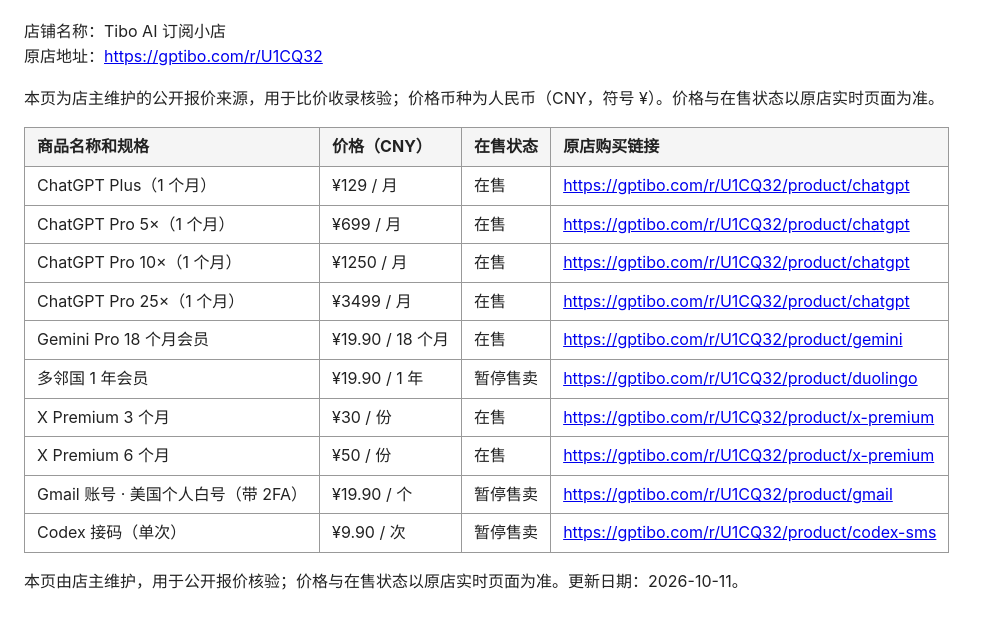
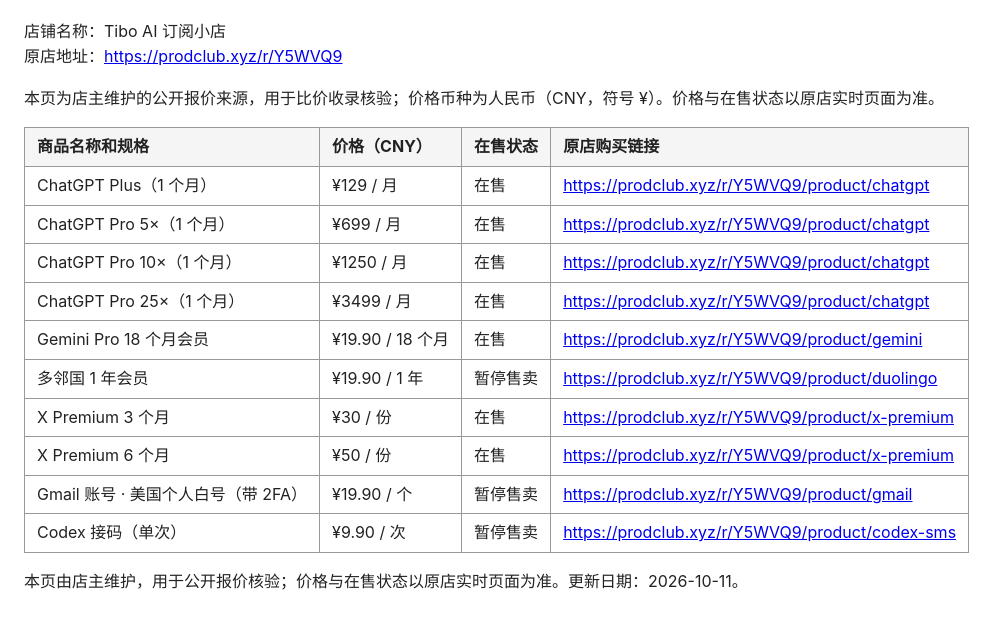
Before and after one commit to Cocos666a/tibo-price, a plain HTML site: page index.html in a window 1280 px wide. Shown: the part 78-706 px from the top of the page, without its empty margins (0-1008 px from the left). Drawn offline with Linux system fonts and the light colour scheme.

Commit message:
Add files via upload

```diff
--- a/index.html
+++ b/index.html
@@ -15,23 +15,23 @@ th{background:#f5f5f5}
 <body>
 <h1>Tibo AI 订阅 · 公开价目页</h1>
 <p>店铺名称：Tibo AI 订阅小店<br>
-原店地址：<a href="https://gptibo.com/r/U1CQ32">https://gptibo.com/r/U1CQ32</a></p>
+原店地址：<a href="https://prodclub.xyz/r/Y5WVQ9">https://prodclub.xyz/r/Y5WVQ9</a></p>
 <p>本页为店主维护的公开报价来源，用于比价收录核验；价格币种为人民币（CNY，符号 ¥）。价格与在售状态以原店实时页面为准。</p>
 <table>
 <thead>
 <tr><th>商品名称和规格</th><th>价格（CNY）</th><th>在售状态</th><th>原店购买链接</th></tr>
 </thead>
 <tbody>
-<tr><td>ChatGPT Plus（1 个月）</td><td>¥129 / 月</td><td>在售</td><td><a href="https://gptibo.com/r/U1CQ32/product/chatgpt">https://gptibo.com/r/U1CQ32/product/chatgpt</a></td></tr>
-<tr><td>ChatGPT Pro 5×（1 个月）</td><td>¥699 / 月</td><td>在售</td><td><a href="https://gptibo.com/r/U1CQ32/product/chatgpt">https://gptibo.com/r/U1CQ32/product/chatgpt</a></td></tr>
-<tr><td>ChatGPT Pro 10×（1 个月）</td><td>¥1250 / 月</td><td>在售</td><td><a href="https://gptibo.com/r/U1CQ32/product/chatgpt">https://gptibo.com/r/U1CQ32/product/chatgpt</a></td></tr>
-<tr><td>ChatGPT Pro 25×（1 个月）</td><td>¥3499 / 月</td><td>在售</td><td><a href="https://gptibo.com/r/U1CQ32/product/chatgpt">https://gptibo.com/r/U1CQ32/product/chatgpt</a></td></tr>
-<tr><td>Gemini Pro 18 个月会员</td><td>¥19.90 / 18 个月</td><td>在售</td><td><a href="https://gptibo.com/r/U1CQ32/product/gemini">https://gptibo.com/r/U1CQ32/product/gemini</a></td></tr>
-<tr><td>多邻国 1 年会员</td><td>¥19.90 / 1 年</td><td>暂停售卖</td><td><a href="https://gptibo.com/r/U1CQ32/product/duolingo">https://gptibo.com/r/U1CQ32/product/duolingo</a></td></tr>
-<tr><td>X Premium 3 个月</td><td>¥30 / 份</td><td>在售</td><td><a href="https://gptibo.com/r/U1CQ32/product/x-premium">https://gptibo.com/r/U1CQ32/product/x-premium</a></td></tr>
-<tr><td>X Premium 6 个月</td><td>¥50 / 份</td><td>在售</td><td><a href="https://gptibo.com/r/U1CQ32/product/x-premium">https://gptibo.com/r/U1CQ32/product/x-premium</a></td></tr>
-<tr><td>Gmail 账号 · 美国个人白号（带 2FA）</td><td>¥19.90 / 个</td><td>暂停售卖</td><td><a href="https://gptibo.com/r/U1CQ32/product/gmail">https://gptibo.com/r/U1CQ32/product/gmail</a></td></tr>
-<tr><td>Codex 接码（单次）</td><td>¥9.90 / 次</td><td>暂停售卖</td><td><a href="https://gptibo.com/r/U1CQ32/product/codex-sms">https://gptibo.com/r/U1CQ32/product/codex-sms</a></td></tr>
+<tr><td>ChatGPT Plus（1 个月）</td><td>¥129 / 月</td><td>在售</td><td><a href="https://prodclub.xyz/r/Y5WVQ9/product/chatgpt">https://prodclub.xyz/r/Y5WVQ9/product/chatgpt</a></td></tr>
+<tr><td>ChatGPT Pro 5×（1 个月）</td><td>¥699 / 月</td><td>在售</td><td><a href="https://prodclub.xyz/r/Y5WVQ9/product/chatgpt">https://prodclub.xyz/r/Y5WVQ9/product/chatgpt</a></td></tr>
+<tr><td>ChatGPT Pro 10×（1 个月）</td><td>¥1250 / 月</td><td>在售</td><td><a href="https://prodclub.xyz/r/Y5WVQ9/product/chatgpt">https://prodclub.xyz/r/Y5WVQ9/product/chatgpt</a></td></tr>
+<tr><td>ChatGPT Pro 25×（1 个月）</td><td>¥3499 / 月</td><td>在售</td><td><a href="https://prodclub.xyz/r/Y5WVQ9/product/chatgpt">https://prodclub.xyz/r/Y5WVQ9/product/chatgpt</a></td></tr>
+<tr><td>Gemini Pro 18 个月会员</td><td>¥19.90 / 18 个月</td><td>在售</td><td><a href="https://prodclub.xyz/r/Y5WVQ9/product/gemini">https://prodclub.xyz/r/Y5WVQ9/product/gemini</a></td></tr>
+<tr><td>多邻国 1 年会员</td><td>¥19.90 / 1 年</td><td>暂停售卖</td><td><a href="https://prodclub.xyz/r/Y5WVQ9/product/duolingo">https://prodclub.xyz/r/Y5WVQ9/product/duolingo</a></td></tr>
+<tr><td>X Premium 3 个月</td><td>¥30 / 份</td><td>在售</td><td><a href="https://prodclub.xyz/r/Y5WVQ9/product/x-premium">https://prodclub.xyz/r/Y5WVQ9/product/x-premium</a></td></tr>
+<tr><td>X Premium 6 个月</td><td>¥50 / 份</td><td>在售</td><td><a href="https://prodclub.xyz/r/Y5WVQ9/product/x-premium">https://prodclub.xyz/r/Y5WVQ9/product/x-premium</a></td></tr>
+<tr><td>Gmail 账号 · 美国个人白号（带 2FA）</td><td>¥19.90 / 个</td><td>暂停售卖</td><td><a href="https://prodclub.xyz/r/Y5WVQ9/product/gmail">https://prodclub.xyz/r/Y5WVQ9/product/gmail</a></td></tr>
+<tr><td>Codex 接码（单次）</td><td>¥9.90 / 次</td><td>暂停售卖</td><td><a href="https://prodclub.xyz/r/Y5WVQ9/product/codex-sms">https://prodclub.xyz/r/Y5WVQ9/product/codex-sms</a></td></tr>
 </tbody>
 </table>
 <footer>
```
